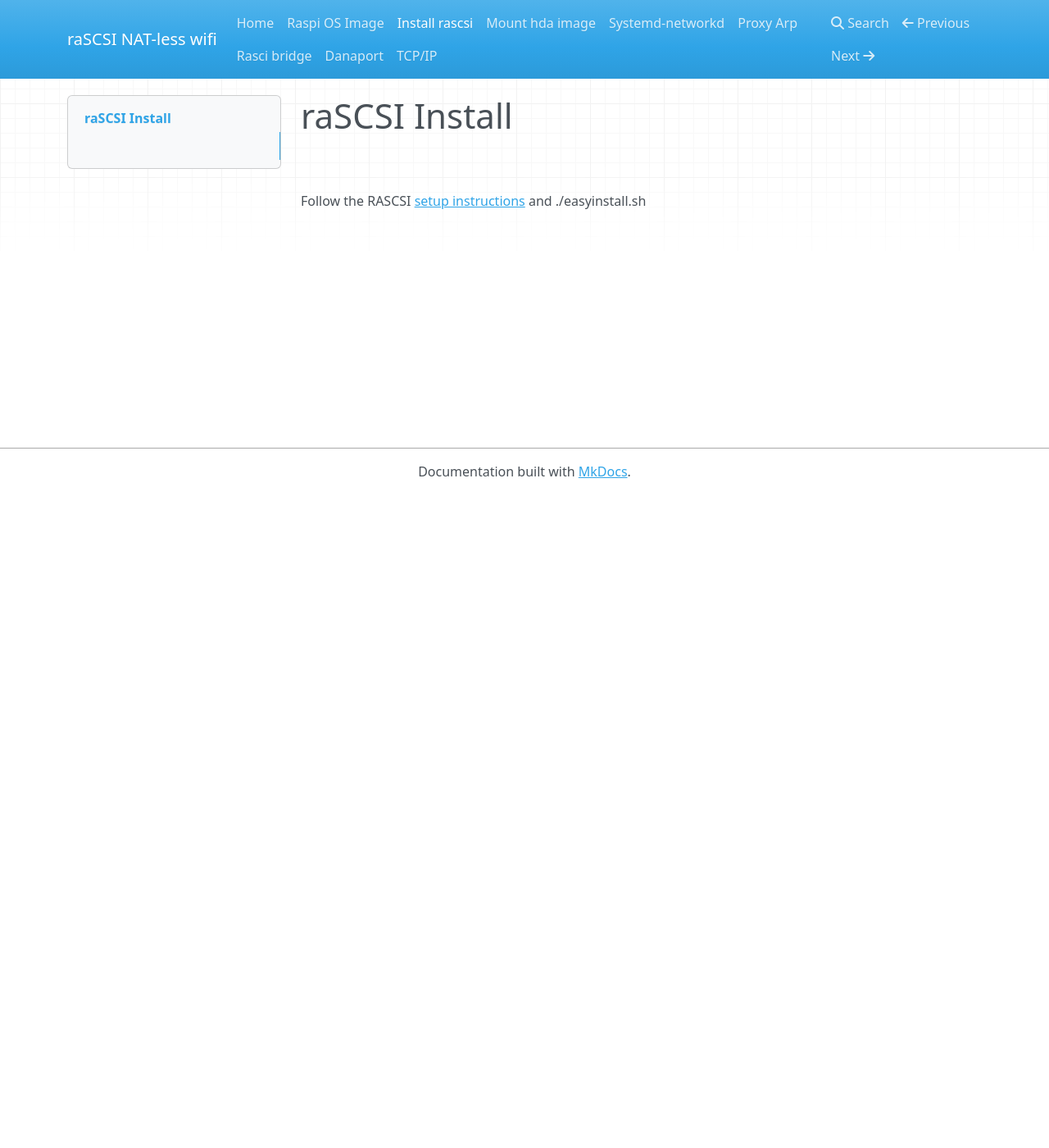
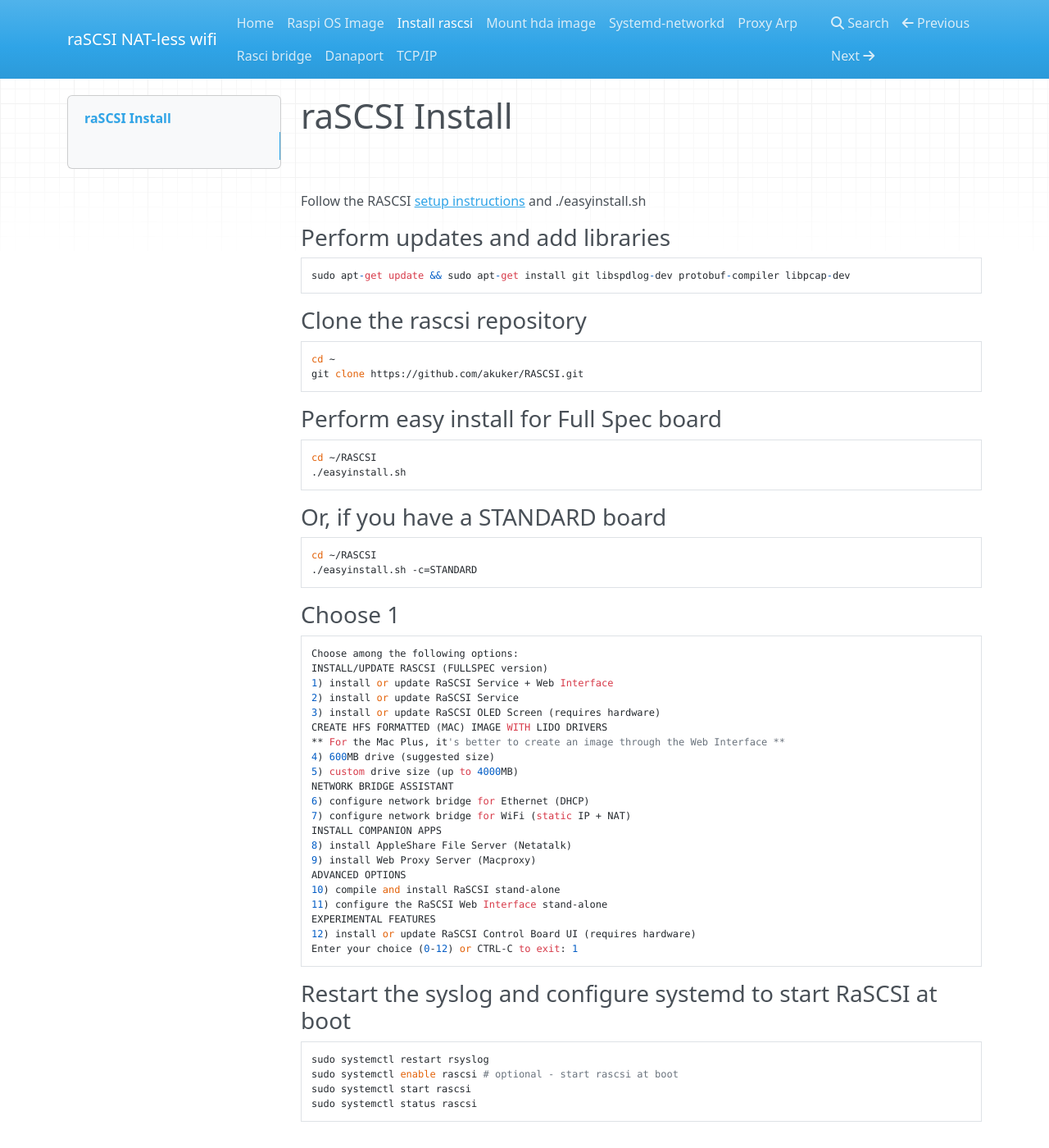
Before and after one commit to grkidwell/rascsiwifi, an MkDocs documentation site: the page built from docs/rascsi.md, in a window 1280 px wide and 1400 px high. Shown: the whole window at 82% size. Built offline with MkDocs 1.6.1, drawn with Linux system fonts in a browser that asks for light colours; nearby versions of some CDN libraries.

Commit message:
fill in the detailed steps

```diff
--- a/docs/rascsi.md
+++ b/docs/rascsi.md
@@ -3,3 +3,53 @@
 
 Follow the RASCSI [setup instructions](https://github.com/akuker/RASCSI/wiki/Setup-Instructions)
 and ./easyinstall.sh
+
+### Perform updates and add libraries
+
+    sudo apt-get update && sudo apt-get install git libspdlog-dev protobuf-compiler libpcap-dev
+
+### Clone the rascsi repository
+
+    cd ~
+    git clone https://github.com/akuker/RASCSI.git
+
+### Perform easy install for Full Spec board
+
+    cd ~/RASCSI
+    ./easyinstall.sh
+
+### Or, if you have a __STANDARD__ board
+
+    cd ~/RASCSI
+    ./easyinstall.sh -c=STANDARD
+
+### Choose 1
+
+    Choose among the following options:
+    INSTALL/UPDATE RASCSI (FULLSPEC version)
+    1) install or update RaSCSI Service + Web Interface
+    2) install or update RaSCSI Service
+    3) install or update RaSCSI OLED Screen (requires hardware)
+    CREATE HFS FORMATTED (MAC) IMAGE WITH LIDO DRIVERS
+    ** For the Mac Plus, it's better to create an image through the Web Interface **
+    4) 600MB drive (suggested size)
+    5) custom drive size (up to 4000MB)
+    NETWORK BRIDGE ASSISTANT
+    6) configure network bridge for Ethernet (DHCP)
+    7) configure network bridge for WiFi (static IP + NAT)
+    INSTALL COMPANION APPS
+    8) install AppleShare File Server (Netatalk)
+    9) install Web Proxy Server (Macproxy)
+    ADVANCED OPTIONS
+    10) compile and install RaSCSI stand-alone
+    11) configure the RaSCSI Web Interface stand-alone
+    EXPERIMENTAL FEATURES
+    12) install or update RaSCSI Control Board UI (requires hardware)
+    Enter your choice (0-12) or CTRL-C to exit: 1
+
+### Restart the syslog and configure systemd to start RaSCSI at boot
+
+    sudo systemctl restart rsyslog
+    sudo systemctl enable rascsi # optional - start rascsi at boot
+    sudo systemctl start rascsi
+    sudo systemctl status rascsi
```
Also changed, not shown: docs/danaport.md (+18 -1 lines), docs/proxyarp.md (+54 -1 lines), docs/rascsibridge.md (+3 -1 lines), docs/sysdnetd.md (+18 -0 lines), docs/tcpip.md (+8 -0 lines), 2 other files.
